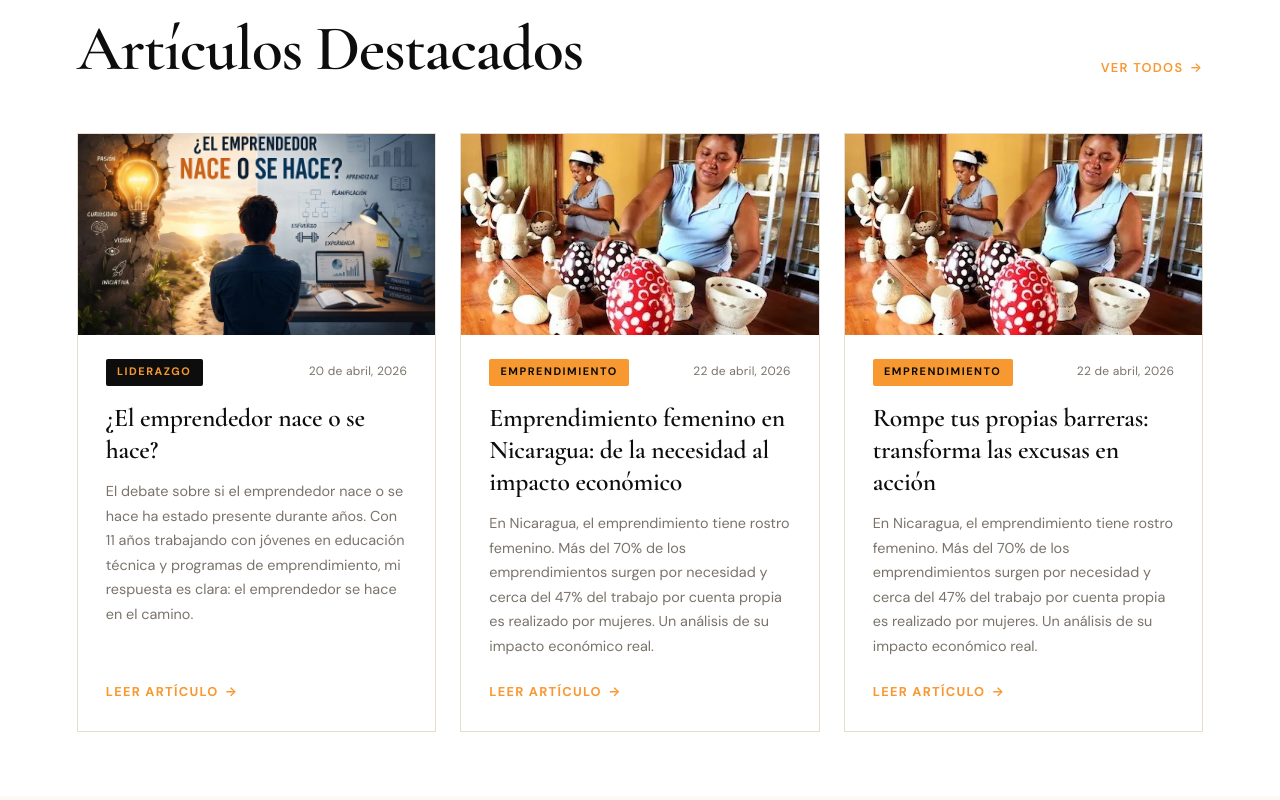
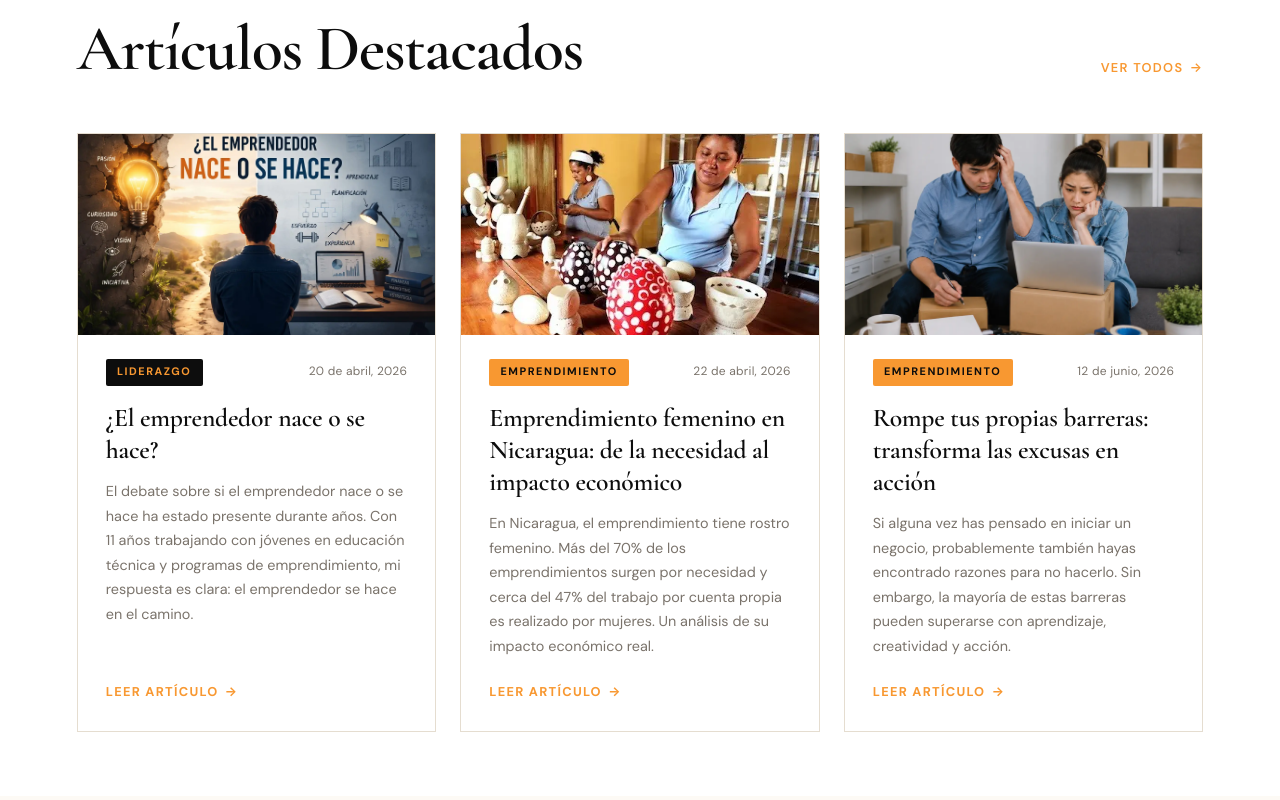
Before and after one commit to JCGadeaDev/Blogspot-de-Emprendimiento, a React (Vite) app: page / in a window 1280 px wide. Shown: the part 1180-1980 px from the top of the page. Built offline with nearby package versions, Linux system fonts and the light colour scheme; no server answers.

Commit message:
ADDED POST 3 EMPRENDIMIENTO Y FIX COMMENTS

```diff
--- a/src/data/blogPosts.js
+++ b/src/data/blogPosts.js
@@ -45,29 +45,31 @@ const blogPosts = [
             'Instituto Nacional de Información de Desarrollo (INIDE). (2021). Encuesta Continua de Hogares (ECH): Indicadores del mercado laboral. Managua, Nicaragua. https://www.inide.gob.ni',
         ],
     },
-     {
+    {
         id: 3,
-        slug: 'Rompe tus propias barreras: transforma las excusas en acción',
+        slug: 'rompe-tus-propias-barreras-transforma-las-excusas-en-accion',
         title: 'Rompe tus propias barreras: transforma las excusas en acción',
         category: 'Emprendimiento',
-        date: '22 de abril, 2026',
-        readTime: 7,
-        excerpt: 'En Nicaragua, el emprendimiento tiene rostro femenino. Más del 70% de los emprendimientos surgen por necesidad y cerca del 47% del trabajo por cuenta propia es realizado por mujeres. Un análisis de su impacto económico real.',
-        imageUrl: '/ImgArt/EmprendedorFemenino.webp',
+        date: '12 de junio, 2026',
+        readTime: 6,
+        excerpt: 'Si alguna vez has pensado en iniciar un negocio, probablemente también hayas encontrado razones para no hacerlo. Sin embargo, la mayoría de estas barreras pueden superarse con aprendizaje, creatividad y acción.',
+        imageUrl: '/ImgArt/EmprendimientoExperiencia.webp',
         content: [
-            'En los últimos años, el emprendimiento femenino ha tomado fuerza en América Latina, posicionando a la región como una de las más activas del mundo. Según el Global Entrepreneurship Monitor (GEM), aproximadamente el 33% de las mujeres en la región tiene intención de emprender y cerca del 21% ya participa en la creación de negocios (GEM, 2024).',
-            'Esto refleja la integración de las mujeres en Latinoamérica en el sistema económico, diseñando nuevos negocios que demuestran que no solo participan en la economía, sino que están creando sus propias oportunidades. Sin embargo, cuando llevamos este análisis al contexto nicaragüense, la realidad muestra una cara más profunda.',
-            'En Nicaragua, el emprendimiento tiene rostro femenino. La mujer genera y contribuye a la productividad del país por medio de la creación de pequeñas empresas en sectores de tercerización. Es un reto y una agenda pendiente su integración en el sistema de transformación de la materia prima.',
-            'En el contexto nicaragüense, el emprendimiento no siempre nace de una oportunidad identificada o de una planificación estratégica. En muchos casos, surge como una respuesta directa a las condiciones del entorno: más del 70% de los emprendimientos en el país se originan por necesidad, reflejando la búsqueda de ingresos inmediatos ante la falta de empleo formal.',
-            'Datos de la Encuesta Continua de Hogares del INIDE muestran que entre el 45% y el 47.6% del trabajo por cuenta propia en Nicaragua es realizado por mujeres (INIDE, 2021). Este dato evidencia que las mujeres no solo participan, sino que están fuertemente representadas en el autoempleo, uno de los principales espacios donde se desarrolla el emprendimiento en el país.',
-            'Detrás de estos números hay realidades concretas. Muchas mujeres emprenden porque necesitan generar ingresos para su hogar, enfrentan limitaciones en el acceso al empleo formal, y buscan alternativas que les permitan conciliar responsabilidades familiares. El hecho de que cerca del 50% del trabajo por cuenta propia sea realizado por mujeres implica que una parte importante de la generación de ingresos en los hogares depende directamente de ellas.',
-            'Esta participación genera efectos concretos en la economía: apoyo económico del hogar —muchos negocios representan la principal fuente de ingresos familiares—, dinamización de la economía local al operar en sectores de consumo diario, y generación de empleo en pequeña escala. El contexto regional también indica una alta intención emprendedora femenina, lo que sugiere un potencial importante de crecimiento si se fortalecen las capacidades empresariales (GEM, 2024).',
-            'En Nicaragua, la mayoría de las mujeres emprendedoras no comienza en condiciones ideales; aun así, concentran sus esfuerzos en negocios pequeños, en su gran mayoría informales y orientados a la subsistencia. Su liderazgo no surge únicamente de mayores oportunidades, sino de una mayor presencia en contextos donde emprender es una necesidad.',
-            'Más que ver el emprendimiento femenino únicamente como una respuesta a la necesidad, el reto está en reconocer su verdadero potencial económico y productivo. Si casi la mitad del trabajo por cuenta propia en Nicaragua está en manos de mujeres, no se trata de algo poco relevante, sino de un pilar de la economía nacional. La diferencia entre subsistencia y crecimiento no está en la capacidad de estas emprendedoras, sino en las condiciones que las rodean. Fortalecer el acceso a financiamiento, formación empresarial y procesos de formalización tendría un efecto directo en la generación de empleo, la productividad y el desarrollo económico del país.',
-        ],
-        references: [
-            'Global Entrepreneurship Monitor (GEM). (2024). Global Entrepreneurship Monitor 2023/2024 Global Report. Global Entrepreneurship Research Association. https://www.gemconsortium.org/report',
-            'Instituto Nacional de Información de Desarrollo (INIDE). (2021). Encuesta Continua de Hogares (ECH): Indicadores del mercado laboral. Managua, Nicaragua. https://www.inide.gob.ni',
+            'Si alguna vez has pensado en iniciar un negocio, probablemente también hayas encontrado razones para no hacerlo. Frases como "no tengo experiencia", "no tengo tiempo" o "no tengo suficiente dinero" son más comunes de lo que imaginas. Sin embargo, detrás de estas excusas suele esconderse algo más profundo: el miedo a dar el primer paso. La buena noticia es que la mayoría de estas barreras pueden superarse con aprendizaje, creatividad y acción. En este artículo descubrirás cómo transformar esas dudas en oportunidades para hacer crecer tu emprendimiento.',
+            '"No tengo experiencia" → Oportunidad para aprender más rápido que los demás',
+            'Una de las frases más repetidas por quienes desean emprender es: "No tengo experiencia suficiente". Detrás de esta afirmación existe el temor a cometer errores, tomar malas decisiones o no estar a la altura de los desafíos que implica dirigir un negocio. Sin embargo, la realidad es que ningún emprendedor nace sabiendo. La experiencia no es un requisito para comenzar; es una consecuencia de comenzar.',
+            'Esperar a sentirse completamente preparado puede convertirse en una trampa que retrasa indefinidamente nuestros proyectos. Cada cliente atendido, cada venta realizada y cada problema resuelto se convierte en una lección que ningún curso puede reemplazar. Por eso, en lugar de enfocarse en lo que aún no se sabe, es más útil buscar personas con experiencia que puedan orientar el camino, participar en comunidades de emprendedores y capacitarse en los conocimientos esenciales del negocio (finanzas, marketing y gestión).',
+            '"No tengo suficiente dinero" → Oportunidad para ser más creativo',
+            'La falta de recursos económicos es probablemente la excusa más común y también una de las más comprensibles. Muchas personas imaginan que para emprender se necesita una gran inversión, oficinas modernas o equipos costosos. Esta creencia puede hacer que excelentes ideas nunca lleguen al mercado.',
+            'No obstante, la historia demuestra que numerosos negocios exitosos comenzaron con recursos limitados y una gran capacidad de adaptación. Cuando el dinero es escaso, la creatividad se vuelve un activo invaluable. Hoy existen modelos de negocio que permiten iniciar con inversiones mínimas, utilizando herramientas digitales, redes sociales y canales de venta de bajo costo. También es posible establecer alianzas estratégicas para compartir recursos, reducir gastos y acceder a nuevos mercados. Además, existen alternativas de financiamiento como concursos para emprendedores e incubadoras de negocios. Más que preguntarse cuánto dinero hace falta para empezar, vale la pena preguntarse cuál es la forma más inteligente de empezar con los recursos disponibles.',
+            '"No tengo tiempo" → Oportunidad para desarrollar disciplina',
+            'Otra barrera frecuente es la sensación de que emprender requiere abandonar todo lo demás y dedicar cada minuto del día al negocio. Para quienes tienen un empleo, estudian o atienden responsabilidades familiares, esta idea puede resultar abrumadora. Sin embargo, el crecimiento de muchos negocios comenzó precisamente en espacios pequeños de tiempo que fueron aprovechados con disciplina y constancia.',
+            'El problema no siempre es la falta de tiempo, sino la forma en que se administra. Dedicar treinta minutos diarios a planificar, investigar clientes o desarrollar una idea puede generar avances significativos a lo largo de varios meses. La clave está en construir hábitos consistentes y utilizar herramientas que ayuden a organizar tareas y prioridades (ClickUp, Google Calendar, Todoist, etc.). Emprender no significa necesariamente dar un salto al vacío; muchas veces es posible comenzar con proyectos piloto, validar una idea y generar los primeros ingresos antes de tomar decisiones más grandes.',
+            '"Los prototipos son caros y difíciles de hacer" → Oportunidad para validar antes de invertir',
+            'Muchos emprendedores creen que para validar una idea necesitan desarrollar un producto perfecto desde el primer día. Esta percepción genera miedo a invertir tiempo y dinero en algo que aún no saben si tendrá aceptación en el mercado. Como consecuencia, algunos proyectos nunca pasan de la etapa de planificación.',
+            'La buena noticia es que validar una idea no requiere una gran inversión inicial. Antes de fabricar cientos de unidades o desarrollar una versión completa de un producto, es posible crear un Producto Mínimo Viable (MVP), es decir, una versión sencilla que permita comprobar si los clientes realmente están interesados. En muchos casos, una presentación digital, una muestra básica, un diseño preliminar o incluso una página de venta pueden proporcionar información valiosa sobre la aceptación del mercado. Escuchar a los potenciales clientes desde el principio ayuda a reducir riesgos y a construir soluciones más alineadas con sus necesidades reales.',
+            'Para reflexionar:',
+            'Cada obstáculo que enfrenta un emprendedor puede verse desde dos perspectivas: como una razón para detenerse o como una oportunidad para crecer. La falta de experiencia puede impulsar el aprendizaje, la falta de tiempo puede fortalecer la disciplina, la falta de dinero puede estimular la creatividad y las limitaciones para desarrollar un prototipo pueden ayudar a validar ideas de manera más inteligente. El éxito no depende de tener todas las condiciones ideales, sino de aprovechar los recursos disponibles para avanzar un paso a la vez.',
         ],
     },
 
```
Also changed, not shown: 1 other file (tests, documents, lock files or other folders).
